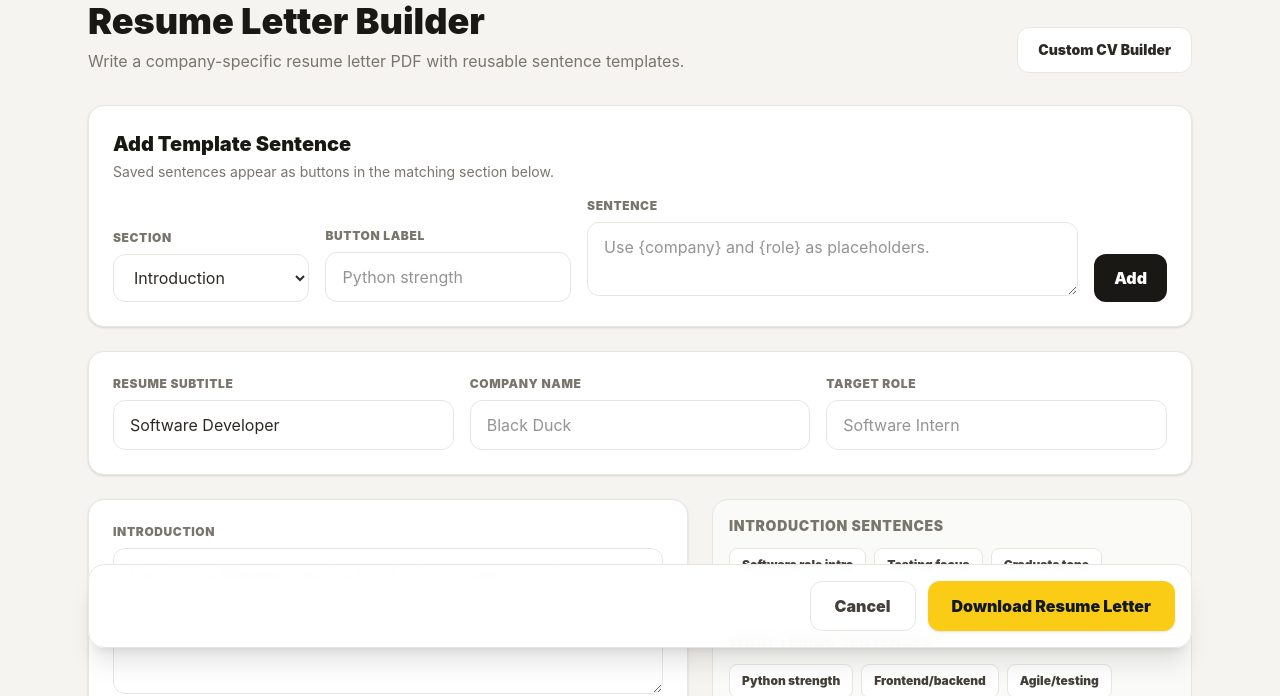
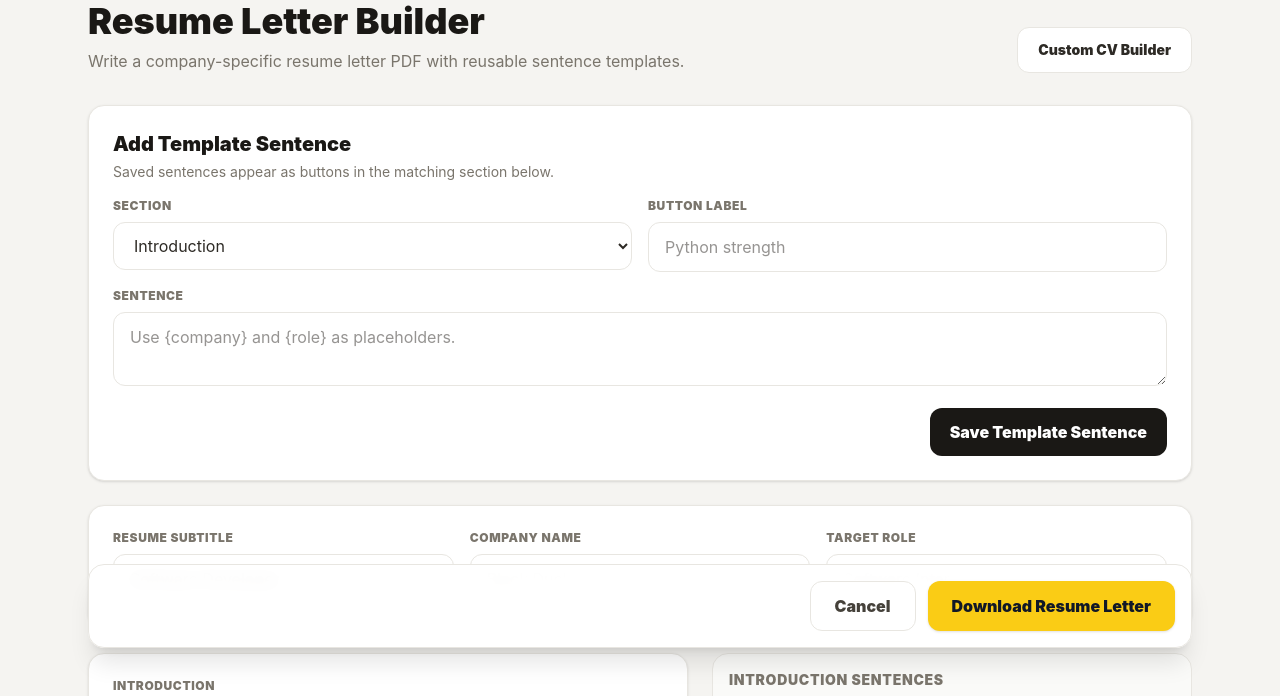
Before and after one commit to CiaranC968/pythonanywhere_flask, a Flask app: page /admin/resume-builder in a window 1280 px wide. Shown: the part 136-832 px from the top of the page. Run offline with Flask 3, Linux system fonts and the light colour scheme; the visitor is signed in with stand-in values (Sample User, id 1); data that the repository does not hold is empty; style sheets or scripts are compiled from the project's sources.

Commit message:
fixed custom resume

```diff
--- a/templates/admin/base.html
+++ b/templates/admin/base.html
@@ -19,6 +19,15 @@
         .admin-input:focus {
             border-color: #facc15;
             box-shadow: 0 0 0 3px rgba(250, 204, 21, 0.25);
+        }
+        .bg-warm-800 {
+            background-color: var(--color-warm-800, #27231f);
+        }
+        .bg-warm-900 {
+            background-color: var(--color-warm-900, #1a1815);
+        }
+        .hover\:bg-warm-700:hover {
+            background-color: var(--color-warm-700, #45413a);
         }
         .structured-row {
             border-radius: 1rem;
--- a/templates/admin/resume_builder.html
+++ b/templates/admin/resume_builder.html
@@ -31,7 +31,7 @@
         <h2 class="text-xl font-black text-warm-900">Add Template Sentence</h2>
         <p class="mt-1 text-sm text-warm-500">Saved sentences appear as buttons in the matching section below.</p>
     </div>
-    <div class="grid gap-4 lg:grid-cols-[0.8fr_1fr_2fr_auto] lg:items-end">
+    <div class="grid gap-4 lg:grid-cols-2">
         <label class="block">
             <span class="mb-2 block text-xs font-black uppercase tracking-wider text-warm-500">Section</span>
             <select name="template_target" class="admin-input">
@@ -44,12 +44,14 @@
             <span class="mb-2 block text-xs font-black uppercase tracking-wider text-warm-500">Button label</span>
             <input name="template_label" class="admin-input" placeholder="Python strength">
         </label>
-        <label class="block">
+        <label class="block lg:col-span-2">
             <span class="mb-2 block text-xs font-black uppercase tracking-wider text-warm-500">Sentence</span>
             <textarea name="template_text" rows="2" class="admin-input" placeholder="Use {company} and {role} as placeholders."></textarea>
         </label>
+    </div>
+    <div class="mt-4 flex justify-end">
         <button type="submit" class="inline-flex items-center justify-center rounded-xl bg-warm-900 px-5 py-3 font-black text-white hover:bg-warm-700">
-            Add
+            Save Template Sentence
         </button>
     </div>
 </form>
```
